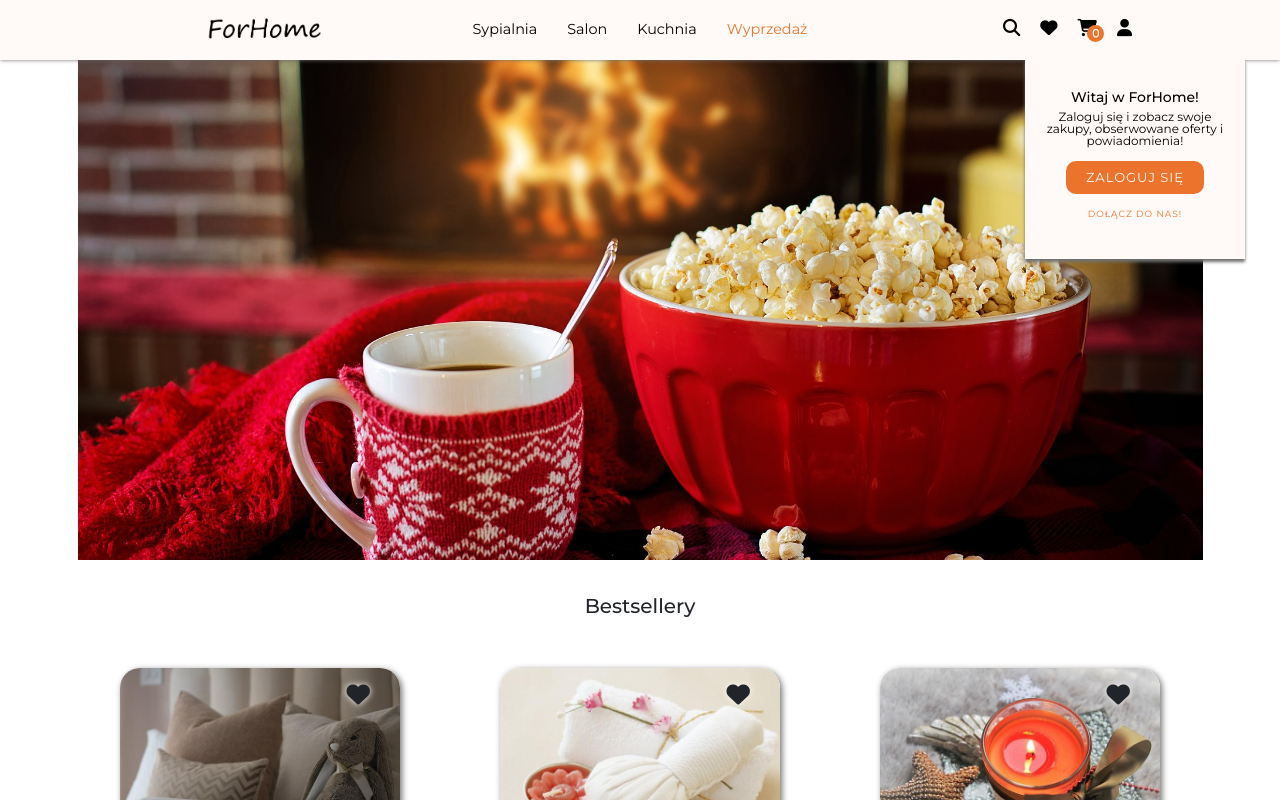
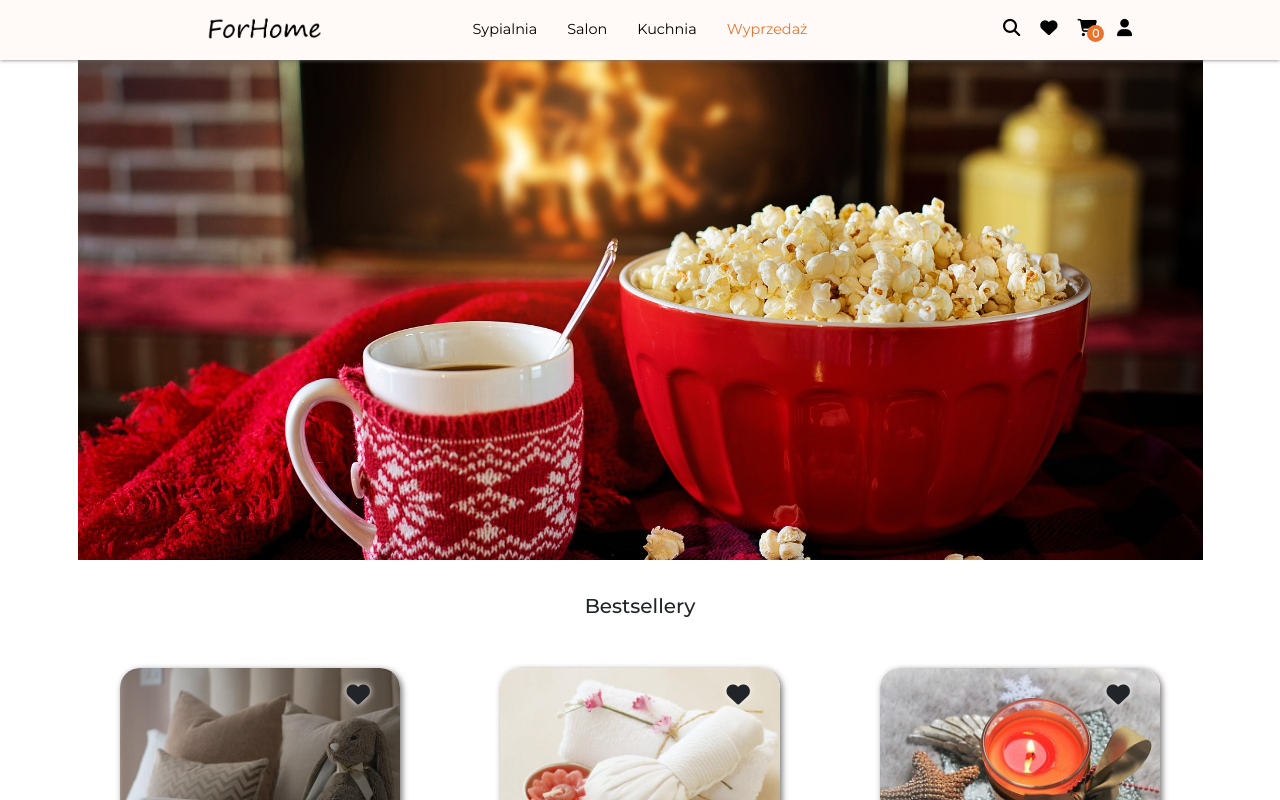
Before and after one commit to MilaKropeczka/ForHome-Shop-Online, a React (Create React App) app: page /#/ in a window 1280 px wide. Shown: the top 800 px of the page. Built offline with nearby package versions, Linux system fonts and the light colour scheme.

Commit message:
Add Component IsNotLogged/popup

```diff
--- a/src/App.js
+++ b/src/App.js
@@ -44,7 +44,7 @@ function ScrollToTop() {
 }
 
 function App() {
-	const [isLogged, setLogged] = useState(true);
+	const [isLogged, setLogged] = useState(false);
 	const [mapItems, setMapItems] = useState([
 		{
 			id: 0,
@@ -374,6 +374,8 @@ function App() {
 						/>
 					</Route>
 					<Route path='/Profil'></Route>
+					<Route path='/Logowanie'>Logowanie</Route>
+					<Route path='/Rejestracja'>Rejestracja</Route>
 					<Route exact path='/'>
 						<Header />
 						<Main
--- a/src/components/Nav/DrawerContainer/DrawerContainer.js
+++ b/src/components/Nav/DrawerContainer/DrawerContainer.js
@@ -1,11 +1,11 @@
 import React from 'react';
 import Ico from './Ico/Ico';
 import Notification from './Ico/Notification/Notification';
-// import IsLogged from '../IsLogged/IsLogged';
-import IsLogged from './IsLogged/IsLogged';
+import IsNotLogged from './IsNotLogged/IsNotLogged';
 
 function DrawerContainer(props) {
 	const handleState = props.handleState;
+
 	return (
 		<>
 			<Ico
@@ -20,8 +20,8 @@ function DrawerContainer(props) {
 			/>
 			<Ico
 				className={`fa-solid fa-user px-3`}
-				link={props.isLogged ? null : `Profil`}
-				component={<IsLogged />}
+				link={props.isLogged ? `profil` : `#`}
+				popup={props.isLogged ? null : <IsNotLogged />}
 			/>
 		</>
 	);
--- a/src/components/Nav/DrawerContainer/Ico/Ico.js
+++ b/src/components/Nav/DrawerContainer/Ico/Ico.js
@@ -1,15 +1,22 @@
 import React from 'react';
 import styles from './Ico.module.sass';
 import { Link } from 'react-router-dom';
+import { useState } from 'react';
 
 function Ico(props) {
+	const [isClick, setClick] = useState(false);
+
 	return (
-		<Link to={props.link} className='position-relative'>
-			<i
-				className={`${props.className} ${styles.secondaryFont} ${styles.sizeFont}`}>
-				{props.component}
-			</i>
-		</Link>
+		<>
+			<Link to={props.link} className='position-relative'>
+				<i
+					className={`${props.className} ${styles.secondaryFont} ${styles.sizeFont}`}
+					onClick={() => setClick(!isClick)}>
+					{props.component}
+				</i>
+			</Link>
+			{isClick ? props.popup : null}
+		</>
 	);
 }
 
--- a/src/components/Nav/DrawerContainer/IsLogged/IsLogged.js
+++ b/src/components/Nav/DrawerContainer/IsNotLogged/IsNotLogged.js
@@ -1,7 +1,8 @@
 import React from 'react';
-import styles from './IsLogged.module.sass';
+import styles from './IsNotLogged.module.sass';
+import { Link } from 'react-router-dom';
 
-function IsLogged() {
+function IsNotLogged() {
 	return (
 		<div className={styles.box}>
 			<h4 className={styles.fontTitle}>Witaj w ForHome!</h4>
@@ -9,16 +10,19 @@ function IsLogged() {
 				Zaloguj się i zobacz swoje zakupy, obserwowane oferty i
 				powiadomienia!
 			</p>
-			<button
+			<Link
+				to={`Logowanie`}
 				className={`${styles.button} ${styles.primary} ${styles.font} mt-lg-0 mx-lg-2 my-4`}>
 				zaloguj się
-			</button>
-			<button
+			</Link>
+			<br />
+			<Link
+				to={`Rejestracja`}
 				className={`${styles.button} ${styles.secondary} ${styles.font} mt-lg-0 mx-lg-2 my-4`}>
 				dołącz do nas!
-			</button>
+			</Link>
 		</div>
 	);
 }
 
-export default IsLogged;
+export default IsNotLogged;
--- a/src/components/Nav/DrawerContainer/IsLogged/IsLogged.module.sass
+++ b/src/components/Nav/DrawerContainer/IsNotLogged/IsNotLogged.module.sass
@@ -1,48 +1,41 @@
 @import ../../../colors
+
 .box
     position: absolute
-    top: 39px
-    left: -15vw
+    top: 60px
+    right: 10vw
     min-width: 180px
     max-width: 220px
     min-height: 180px
     max-height: 200px
     padding: 30px 20px
-    transform: translateX(50%)
     background-color: $light
     box-shadow: 0px 3px 3px $grey
-    ~ *
-        margin: 10px
 
 .button
     font-size: 1.3rem
     padding: 10px 20px
+    line-height: 32px
     border-radius: 10px
     letter-spacing: 1px
-
-.primary
-    background-color: $primary
-    color: $light
-    transform: translateY(4px)
-    transition: transform .2s
-.primary:hover
-    color: black
-    transform: translateY(4px) rotate(1deg)
 
 .font
     font-weight: 400
     font-family: 'Montserrat', sans-serif
     text-transform: uppercase
 
+.primary
+    background-color: $primary
+    color: $light
+.primary:hover
+    color: black
+
 .secondary
     font-size: .9rem
     background-color: transparent
     color: $primary
-    transform: translateY(-6px)
-    transition: color .2s
 .secondary:hover
     color: black
-
 
 .fontText, .fontTitle
     font-family: 'Montserrat', sans-serif
```
